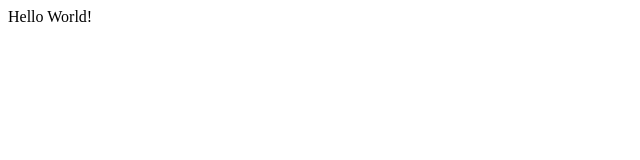
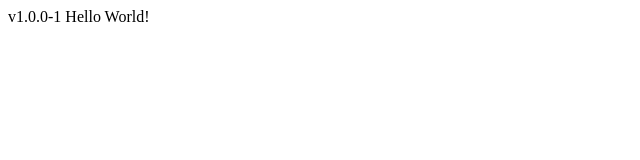
Before and after one commit to at7925/mu-demo, a plain HTML site: page index.html in a window 1280 px wide. Shown: the full height of the page, 0-640 px from the left. Drawn offline with Linux system fonts and the light colour scheme.

Commit message:
v1.0.0-1

```diff
--- a/index.html
+++ b/index.html
@@ -2,6 +2,7 @@
 <html>
   <head>
     <meta charset="UTF-8">
+    v1.0.0-1
   </head>
   <body>Hello World!</body>
 </html>
```
